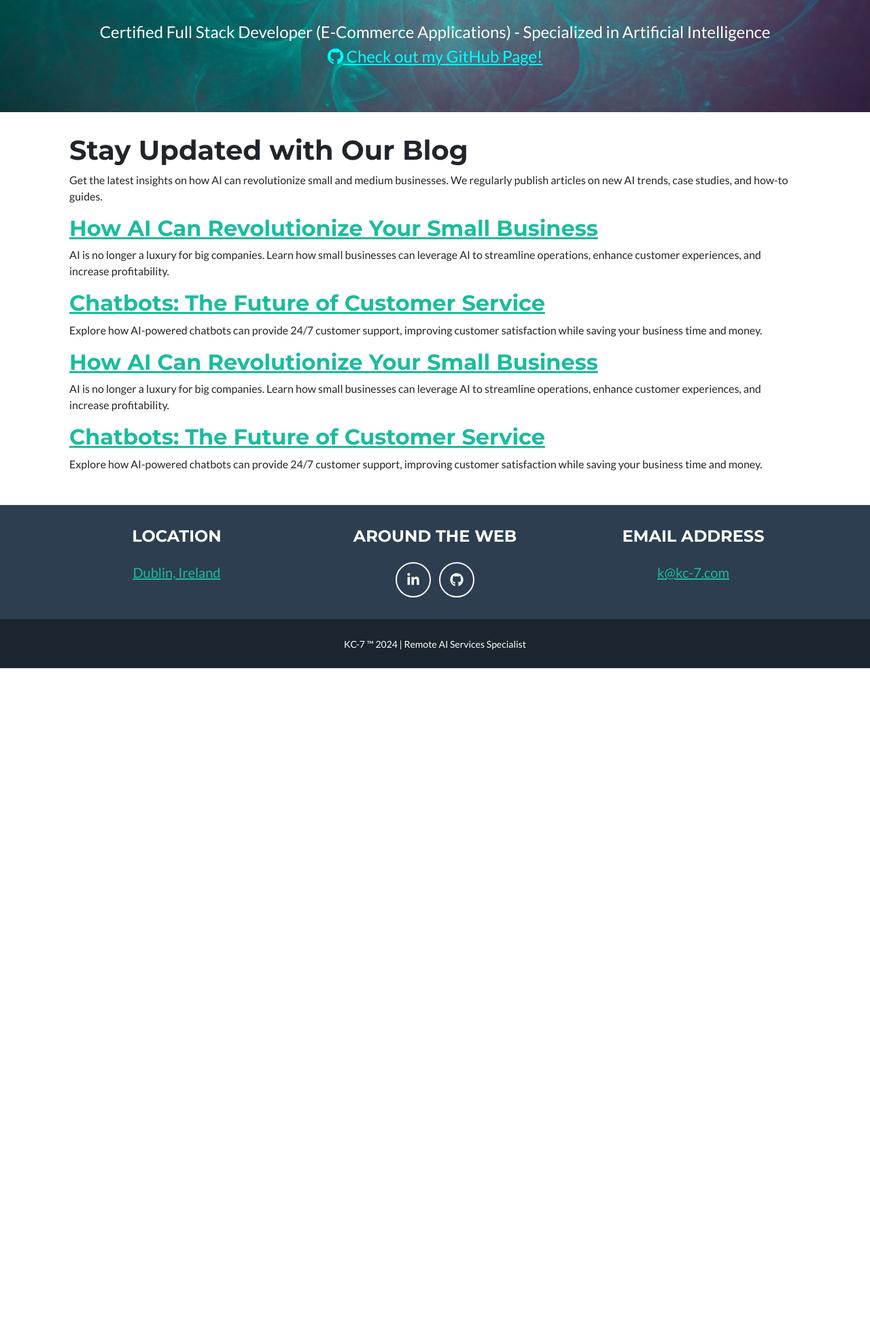
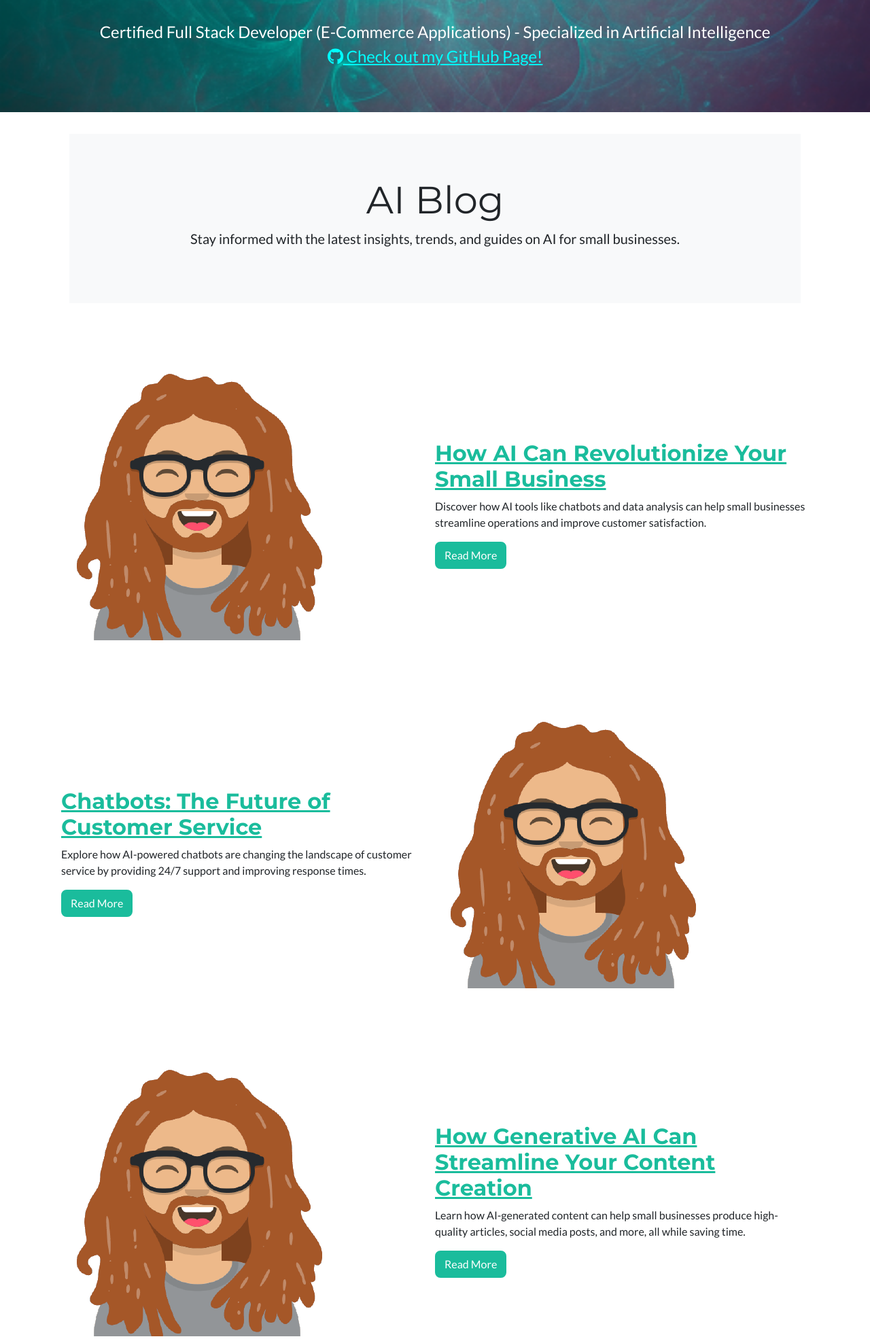
Before and after one commit to KC-7/ai-services, a Flask app: page /blog in a window 1280 px wide. Shown: the part 575-2545 px from the top of the page at 68% size. Before the commit the page ends 1558 px from the top, so only its background shows below. Run offline with Flask 2, Linux system fonts and the light colour scheme; some libraries are stand-ins or nearby versions.

Commit message:
Update Contact & Blog Pages

```diff
--- a/site/templates/about.html
+++ b/site/templates/about.html
@@ -14,7 +14,7 @@
 
 <!-- About Details Section -->
 <section id="about-details" class="py-5">
-    <div class="container">
+    <div class="container text-center">
         <!-- Who I Am Section -->
         <div class="row align-items-center mb-5">
             <div class="col-md-6">
--- a/site/templates/blog.html
+++ b/site/templates/blog.html
@@ -1,32 +1,76 @@
 {% extends "base.html" %}
 
-{% block title %}AI Blog{% endblock %}
+{% block title %}AI Blog | Insights and Trends{% endblock %}
 
 {% block content %}
-<section id="blog-overview">
-    <h1>Stay Updated with Our Blog</h1>
-    <p>Get the latest insights on how AI can revolutionize small and medium businesses. We regularly publish articles on new AI trends, case studies, and how-to guides.</p>
+<section id="blog-hero" class="text-center py-5 bg-light">
+    <div class="container">
+        <h1 class="display-4">AI Blog</h1>
+        <p class="lead">Stay informed with the latest insights, trends, and guides on AI for small businesses.</p>
+    </div>
 </section>
 
-<section id="blog-posts">
-    <article>
-        <h2><a href="/blog/ai-for-business">How AI Can Revolutionize Your Small Business</a></h2>
-        <p>AI is no longer a luxury for big companies. Learn how small businesses can leverage AI to streamline operations, enhance customer experiences, and increase profitability.</p>
-    </article>
+<section id="blog-posts" class="py-5">
+    <div class="container">
+        <!-- Blog Post 1 -->
+        <div class="row mb-5 align-items-center">
+            <div class="col-md-6">
+                <img class="img-fluid" src="{{url_for('static', filename='img/placeholder.png')}}" alt="AI in Small Business">
+            </div>
+            <div class="col-md-6">
+                <h2><a href="/blog/ai-revolution-small-business">How AI Can Revolutionize Your Small Business</a></h2>
+                <p>Discover how AI tools like chatbots and data analysis can help small businesses streamline operations and improve customer satisfaction.</p>
+                <a href="/blog/ai-revolution-small-business" class="btn btn-primary">Read More</a>
+            </div>
+        </div>
 
-    <article>
-        <h2><a href="/blog/ai-chatbots">Chatbots: The Future of Customer Service</a></h2>
-        <p>Explore how AI-powered chatbots can provide 24/7 customer support, improving customer satisfaction while saving your business time and money.</p>
-    </article>
+        <!-- Blog Post 2 -->
+        <div class="row mb-5 align-items-center">
+            <div class="col-md-6 order-md-2">
+                <img class="img-fluid" src="{{url_for('static', filename='img/placeholder.png')}}" alt="Chatbots and AI">
+            </div>
+            <div class="col-md-6 order-md-1">
+                <h2><a href="/blog/ai-chatbots-customer-service">Chatbots: The Future of Customer Service</a></h2>
+                <p>Explore how AI-powered chatbots are changing the landscape of customer service by providing 24/7 support and improving response times.</p>
+                <a href="/blog/ai-chatbots-customer-service" class="btn btn-primary">Read More</a>
+            </div>
+        </div>
 
-    <article>
-        <h2><a href="/blog/ai-for-business">How AI Can Revolutionize Your Small Business</a></h2>
-        <p>AI is no longer a luxury for big companies. Learn how small businesses can leverage AI to streamline operations, enhance customer experiences, and increase profitability.</p>
-    </article>
+        <!-- Blog Post 3 -->
+        <div class="row mb-5 align-items-center">
+            <div class="col-md-6">
+                <img class="img-fluid" src="{{url_for('static', filename='img/placeholder.png')}}" alt="AI Content Creation">
+            </div>
+            <div class="col-md-6">
+                <h2><a href="/blog/generative-ai-content-creation">How Generative AI Can Streamline Your Content Creation</a></h2>
+                <p>Learn how AI-generated content can help small businesses produce high-quality articles, social media posts, and more, all while saving time.</p>
+                <a href="/blog/generative-ai-content-creation" class="btn btn-primary">Read More</a>
+            </div>
+        </div>
 
-    <article>
-        <h2><a href="/blog/ai-chatbots">Chatbots: The Future of Customer Service</a></h2>
-        <p>Explore how AI-powered chatbots can provide 24/7 customer support, improving customer satisfaction while saving your business time and money.</p>
-    </article>
+        <!-- Blog Post 4 -->
+        <div class="row mb-5 align-items-center">
+            <div class="col-md-6 order-md-2">
+                <img class="img-fluid" src="{{url_for('static', filename='img/placeholder.png')}}" alt="AI and Automation">
+            </div>
+            <div class="col-md-6 order-md-1">
+                <h2><a href="/blog/ai-automation-business-processes">AI Automation: How It Can Save Time and Money</a></h2>
+                <p>Find out how AI-powered automation tools can optimize business processes, reduce costs, and free up your time to focus on growth.</p>
+                <a href="/blog/ai-automation-business-processes" class="btn btn-primary">Read More</a>
+            </div>
+        </div>
+
+        <!-- Blog Post 5 -->
+        <div class="row mb-5 align-items-center">
+            <div class="col-md-6">
+                <img class="img-fluid" src="{{url_for('static', filename='img/placeholder.png')}}" alt="AI Consultation">
+            </div>
+            <div class="col-md-6">
+                <h2><a href="/blog/ai-consultation-for-small-business">Do You Need AI Consultation for Your Small Business?</a></h2>
+                <p>Learn when it's time to bring in AI consultation experts to help you identify opportunities and improve your business strategy with AI.</p>
+                <a href="/blog/ai-consultation-for-small-business" class="btn btn-primary">Read More</a>
+            </div>
+        </div>
+    </div>
 </section>
 {% endblock %}
--- a/site/templates/services.html
+++ b/site/templates/services.html
@@ -14,7 +14,7 @@
 
 <!-- Service Items Section -->
 <section id="services" class="py-5">
-    <div class="container">
+    <div class="container text-center">
         <!-- Service 1: AI-Powered Chatbots -->
         <div class="row align-items-center mb-5">
             <div class="col-md-6">
```
Also changed, not shown: site/templates/contact.html (+9 -6 lines), site/templates/index.html (+4 -4 lines), site/static/img/index/person1.jpeg (added), site/static/img/index/person2.jpeg (added), site/static/img/index/person3.jpeg (added).
